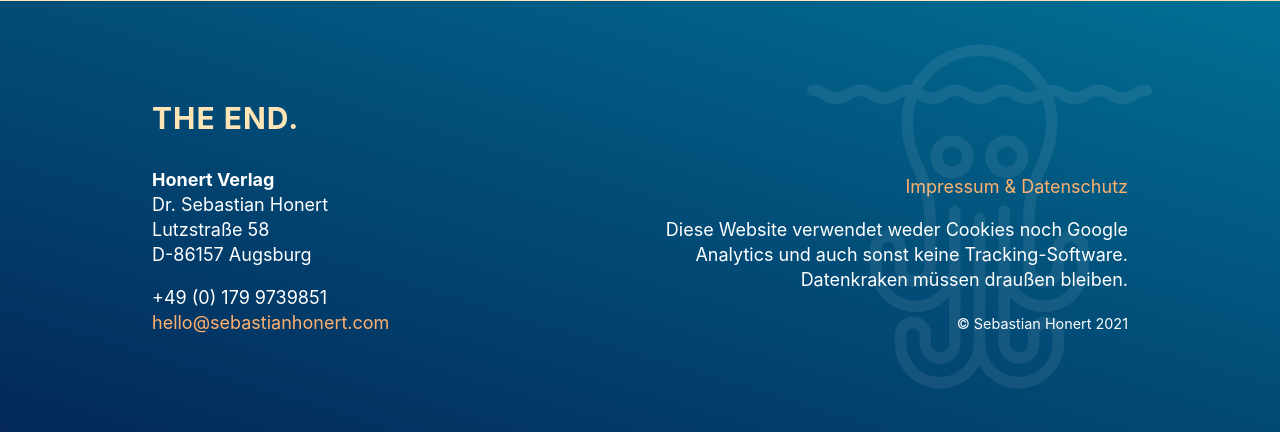
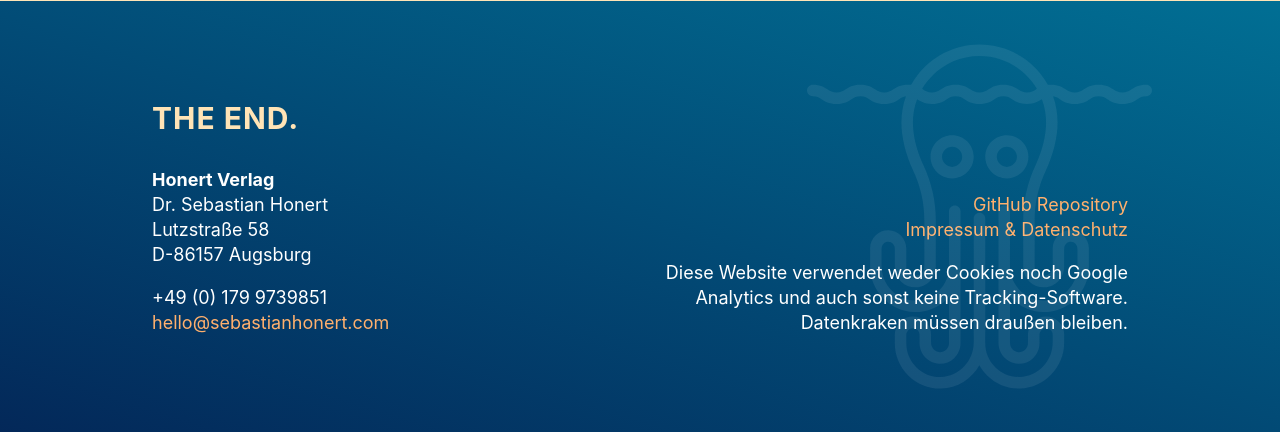
Before and after one commit to SebastianHonert/personal-website, a PHP site: page / in a window 1280 px wide. Shown: the part 4244-4676 px from the top of the page. Run offline with PHP 8.4, Linux system fonts and the light colour scheme.

Commit message:
Footer content

```diff
--- a/index.php
+++ b/index.php
@@ -297,9 +297,11 @@
               </div>
               <div class="flex-column flex-column__half">
                 <div class="legal">
-                  <p><a href="./impressum/">Impressum &amp; Datenschutz</a></p>
-                  <p>Diese Website verwendet weder Cookies noch Google Analytics und auch sonst keine Tracking-Software. Datenkraken müssen draußen bleiben.</p>
-                  <p class="last"><small>&copy; Sebastian Honert <?= date("Y") ?></small></p>
+                  <p>
+                    <a href="https://github.com/SebastianHonert/personal-website" target="_blank" rel="noopener noreferrer">GitHub Repository</a><br>
+                    <a href="./impressum/">Impressum &amp; Datenschutz</a>
+                  </p>
+                  <p class="last">Diese Website verwendet weder Cookies noch Google Analytics und auch sonst keine Tracking-Software. Datenkraken müssen draußen bleiben.</p>
                 </div>
               </div>
             </div>
```
Also changed, not shown: impressum/index.php (+4 -4 lines).
